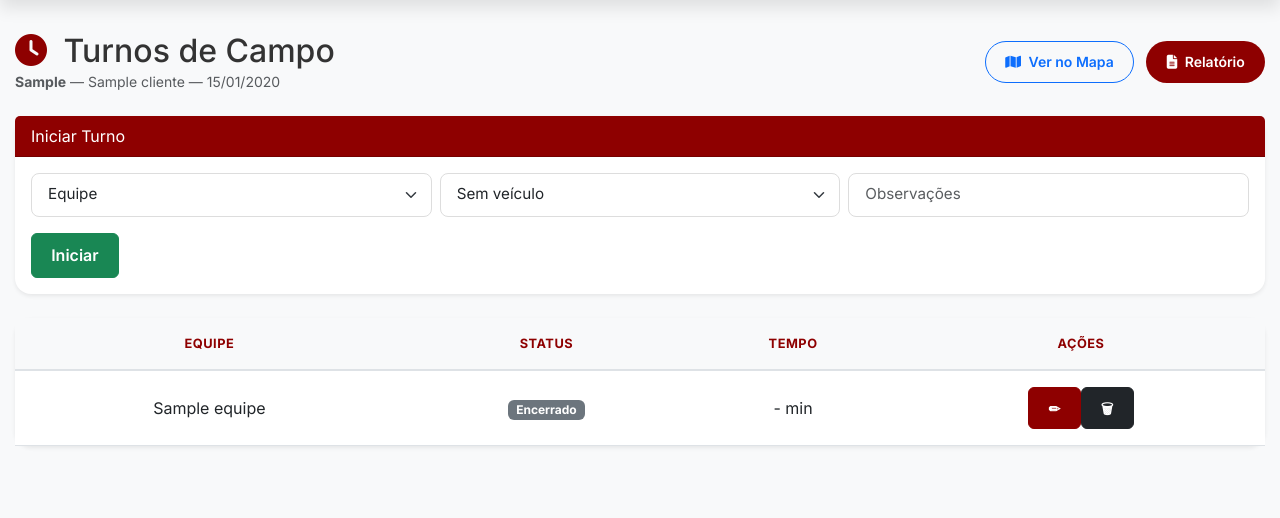
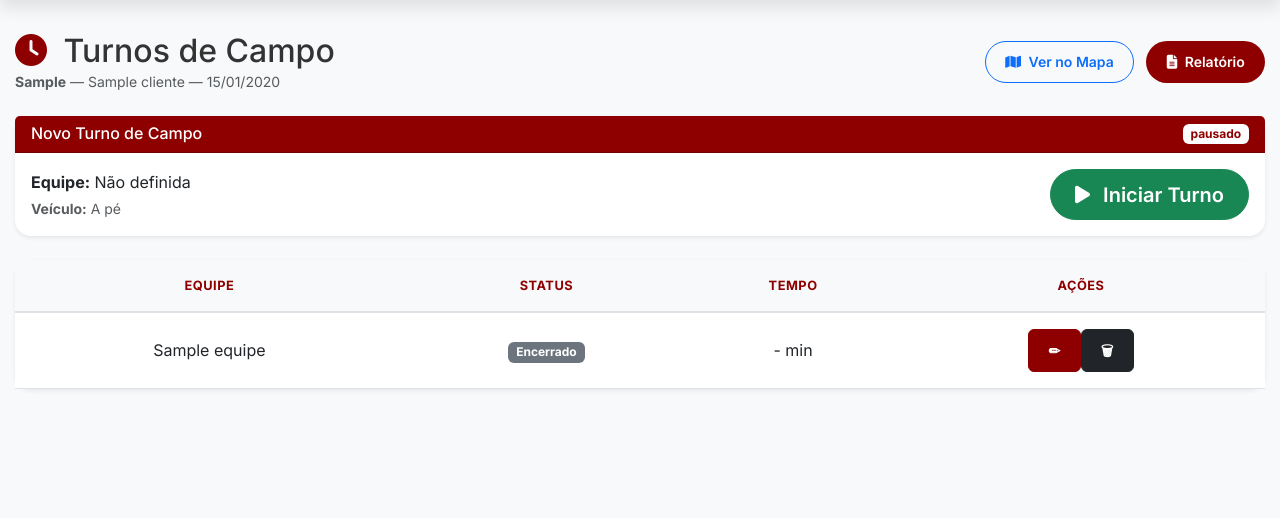
Before and after one commit to panfletagemrelampago/gestao, a Flask app: page /auditorias/turnos/1 in a window 1280 px wide. Shown: the part 62-580 px from the top of the page. Run offline with Flask 3, Linux system fonts and the light colour scheme; a user stored in the database is signed in; tables that the repository leaves empty hold one stand-in row (values such as "Sample post").

Commit message:
Refactor shift initiation form and update fetch URLs
Updated the HTML structure for starting a shift and modified JavaScript fetch calls to use the correct endpoint.

```diff
--- a/app/templates/auditorias/turnos.html
+++ b/app/templates/auditorias/turnos.html
@@ -26,34 +26,24 @@
 <!-- INICIAR TURNO -->
 {% if current_user.tipo_usuario in ['admin', 'equipe'] %}
 <div class="card border-0 shadow-sm rounded-4 mb-4">
-  <div class="card-header text-white" style="background:#8E0000;">
-    Iniciar Turno
+  <div class="card-header text-white d-flex justify-content-between align-items-center" style="background:#8E0000;">
+    <h6 class="mb-0">Novo Turno de Campo</h6>
+    <span class="badge bg-white text-vinho" style="color: #8E0000 !important;">{{ acao.status }}</span>
   </div>
   <div class="card-body">
-    <form id="form-iniciar-turno">
-      <div class="row g-2">
-        <div class="col-md-4">
-          <select id="turno-equipe-id" class="form-select" required>
-            <option value="">Equipe</option>
-            {% for membro in equipes %}
-            <option value="{{ membro.id }}">{{ membro.nome }}</option>
-            {% endfor %}
-          </select>
-        </div>
-        <div class="col-md-4">
-          <select id="turno-veiculo-id" class="form-select">
-            <option value="">Sem veículo</option>
-            {% for v in veiculos %}
-            <option value="{{ v.id }}">{{ v.placa }}</option>
-            {% endfor %}
-          </select>
-        </div>
-        <div class="col-md-4">
-          <input type="text" id="turno-obs" class="form-control" placeholder="Observações">
-        </div>
+    <div class="row align-items-center">
+      <div class="col-md-8">
+        <p class="mb-1"><strong>Equipe:</strong> {{ acao.equipe.nome if acao.equipe else 'Não definida' }}</p>
+        <p class="mb-0 text-muted small"><strong>Veículo:</strong> {{ acao.veiculo.placa if acao.veiculo else 'A pé' }}</p>
       </div>
-      <button class="btn btn-success mt-3">Iniciar</button>
-    </form>
+      <div class="col-md-4 text-md-end mt-3 mt-md-0">
+        <form action="{{ url_for('auditorias.iniciar_turno', acao_id=acao.id) }}" method="POST">
+          <button type="submit" class="btn btn-success btn-lg rounded-pill px-4">
+            <i class="fas fa-play me-2"></i> Iniciar Turno
+          </button>
+        </form>
+      </div>
+    </div>
   </div>
 </div>
 {% endif %}
@@ -119,14 +109,14 @@ async function carregarTurnos() {
 
 async function encerrar(id){
   if(confirm('Encerrar turno?')){
-    await fetch('/turno/encerrar/' + id);
+    await fetch('/auditorias/turno/encerrar/' + id);
     carregarTurnos();
   }
 }
 
 async function excluir(id){
   if(confirm('Excluir turno?')){
-    await fetch('/turno/excluir/' + id);
+    await fetch('/auditorias/turno/excluir/' + id);
     carregarTurnos();
   }
 }
@@ -135,7 +125,7 @@ async function editar(id){
   const obs = prompt('Nova observação:');
   if(!obs) return;
 
-  await fetch('/turno/editar/' + id, {
+  await fetch('/auditorias/turno/editar/' + id, {
     method:'POST',
     headers:{'Content-Type':'application/x-www-form-urlencoded'},
     body: 'observacoes=' + encodeURIComponent(obs)
@@ -145,29 +135,8 @@ async function editar(id){
 }
 
 /* =========================
-   INICIAR
+   INICIAR (Removido fetch manual para usar form post direto)
 ========================= */
-
-document.getElementById('form-iniciar-turno')?.addEventListener('submit', async e=>{
-  e.preventDefault();
-
-  const equipe = document.getElementById('turno-equipe-id').value;
-  const veiculo = document.getElementById('turno-veiculo-id').value;
-  const obs = document.getElementById('turno-obs').value;
-
-  const form = new FormData();
-  form.append('equipe_id', equipe);
-  form.append('veiculo_id', veiculo);
-  form.append('observacoes', obs);
-
-  await fetch('/turno/iniciar/' + ACAO_ID, {
-    method:'POST',
-    body: form
-  });
-
-  e.target.reset();
-  carregarTurnos();
-});
 
 /* INIT */
 carregarTurnos();
```
